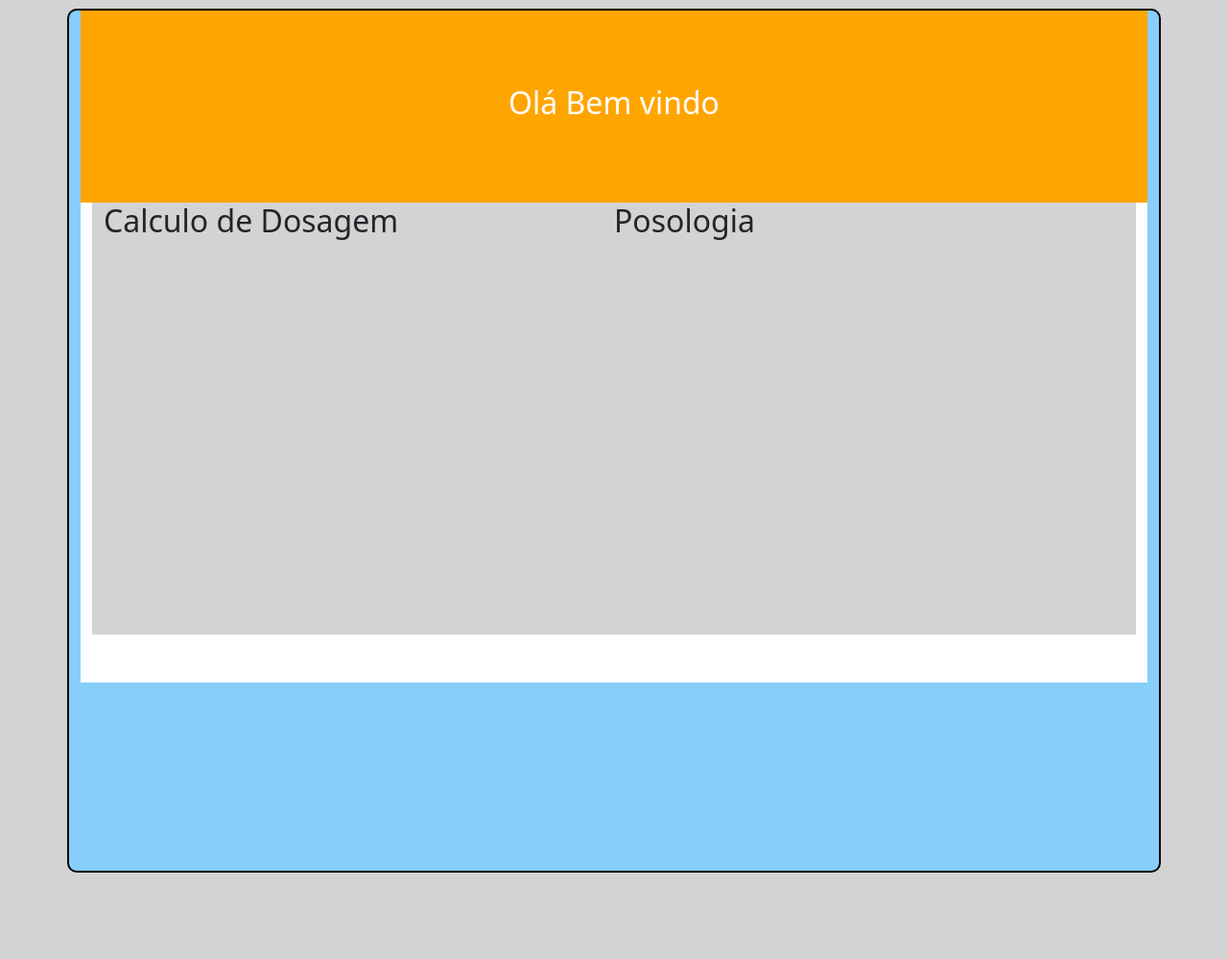
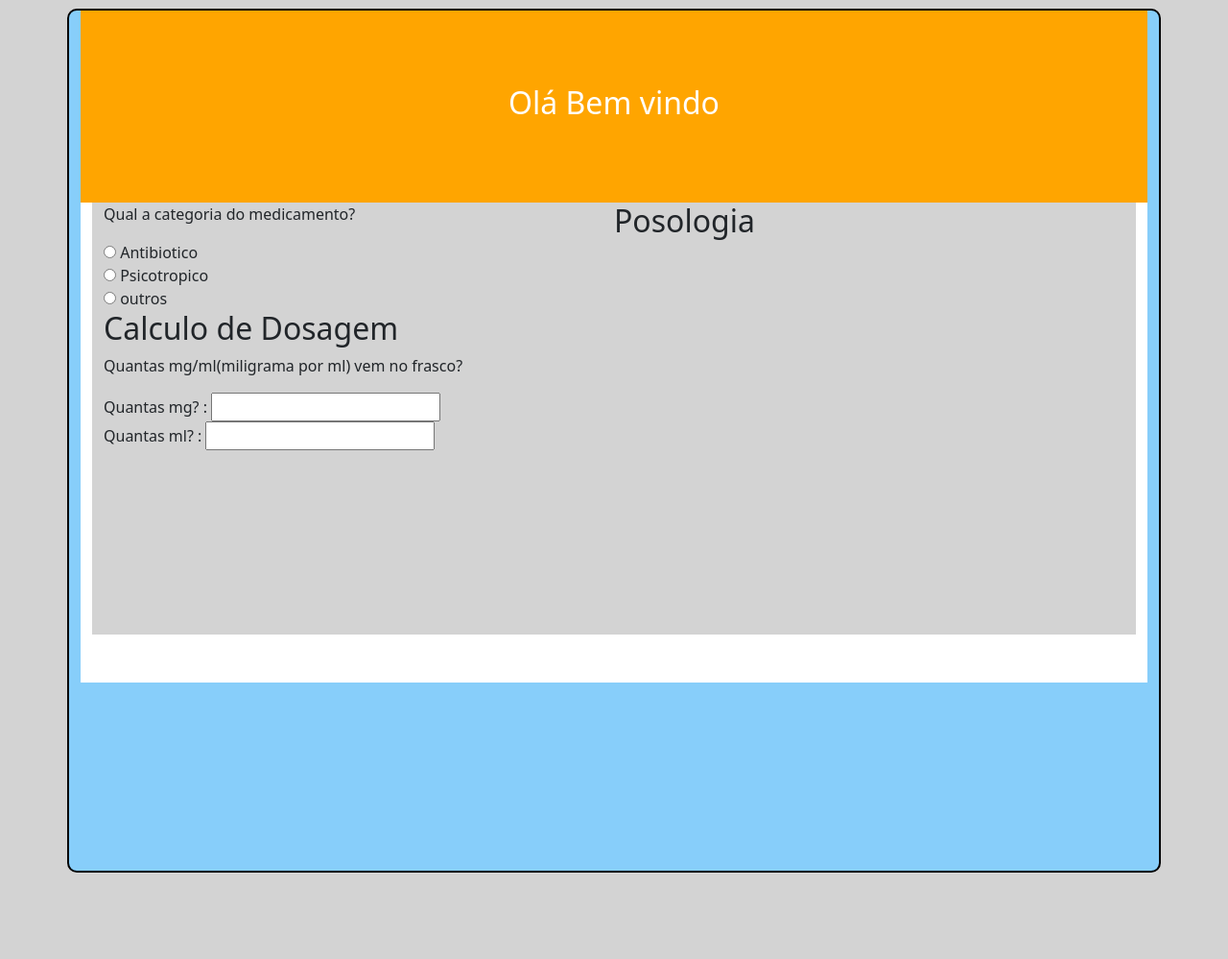
Before and after one commit to Anaellen123/Farmaty, a Flask app: page / in a window 1280 px wide. Shown: the part 221-1220 px from the top of the page at 96% size. Run offline with Flask 3, Linux system fonts and the light colour scheme; some libraries are stand-ins or nearby versions.

Commit message:
seventh commit

```diff
--- a/templates/index.html
+++ b/templates/index.html
@@ -12,7 +12,23 @@
         <div class="container" id="section1">
             <div class="container" id="calculador">
                 <section id="dosagem">
+                    <p>Qual a categoria do medicamento?</p>
+                    <form>
+                        <input type="radio" id="antibiotico" name="fav_language" value="html">
+                        <label for="antibiotico">Antibiotico</label><br>
+                        <input type="radio" id="psico" name="fav_language" value="html">
+                        <label for="psico">Psicotropico</label><br>
+                        <input type="radio" id="demais" name="fav_language" value="html">
+                        <label for="demais">outros</label><br>
+                    </form>
                     <h2>Calculo de Dosagem</h2>
+                    <p>Quantas mg/ml(miligrama por ml) vem no frasco?</p>
+                    <form>
+                        <label for="fname">Quantas mg? :</label>
+                        <input type="text" id="fname" name="fname"><br>
+                        <label for="lname">Quantas ml? :</label>
+                        <input type="text" id="lname" name="lname">
+                    </form>
                 </section>
                 <section id="posologia">
                     <h2>Posologia</h2>
```
